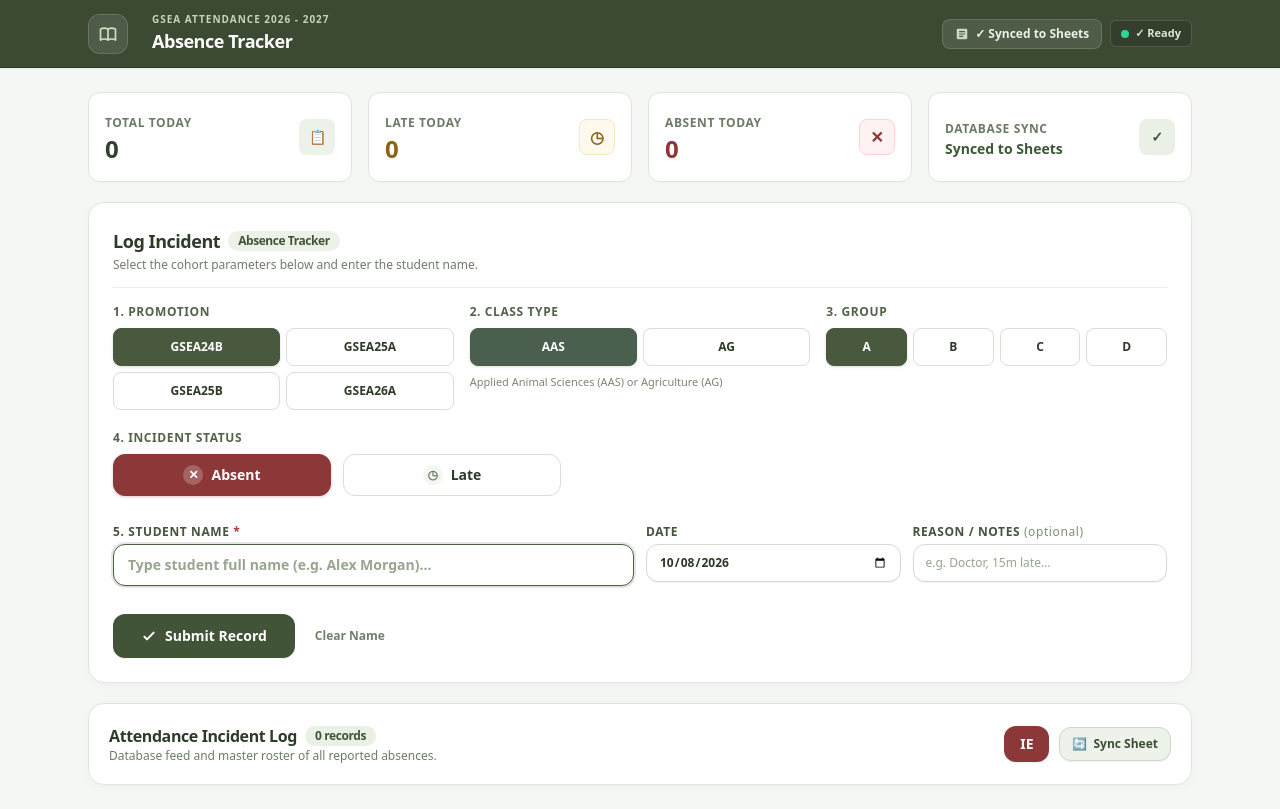
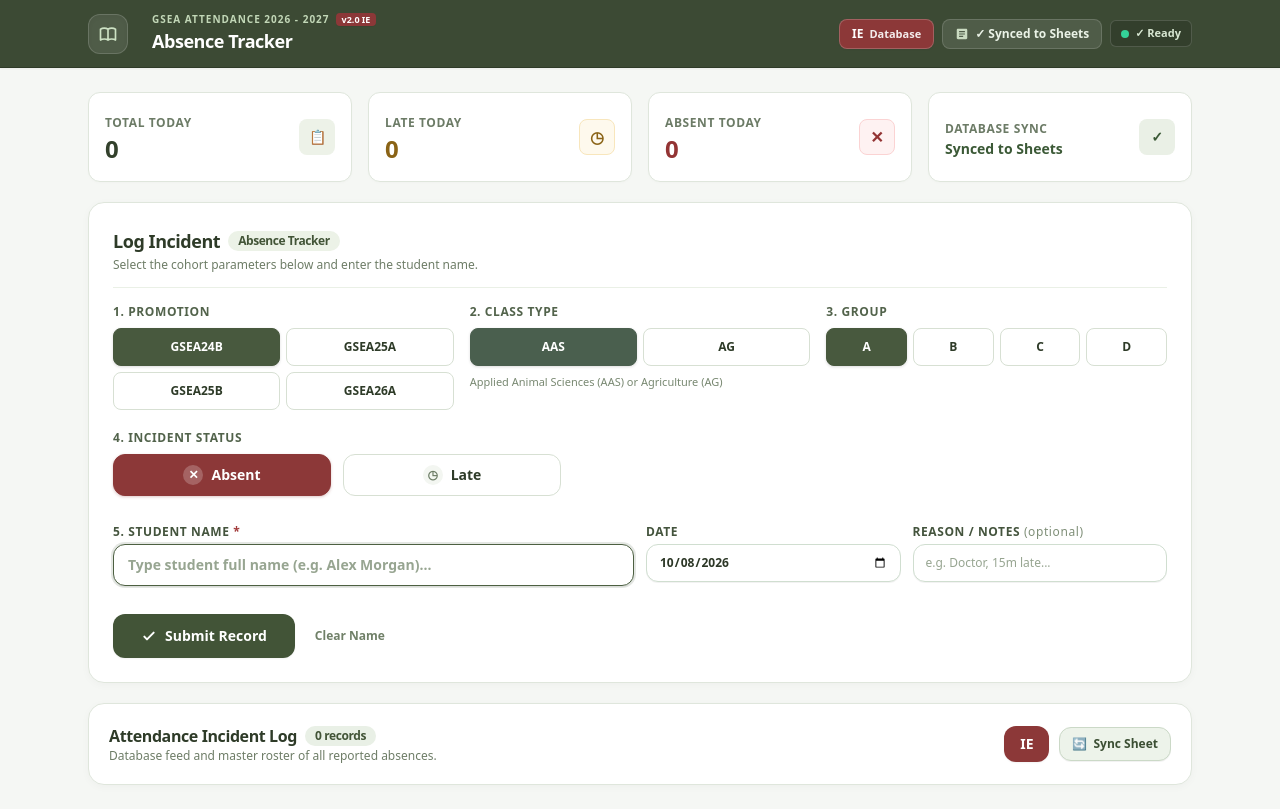
Before and after one commit to powerforcemotiondrive-pixel/gsea-attendance, a website: page index.html in a window 1280 px wide. Drawn offline with nearby package versions, Linux system fonts and the light colour scheme.

Commit message:
Commit message template

```diff
--- a/index.html
+++ b/index.html
@@ -3,6 +3,9 @@
 <head>
   <meta charset="UTF-8">
   <meta name="viewport" content="width=device-width, initial-scale=1.0">
+  <meta http-equiv="Cache-Control" content="no-cache, no-store, must-revalidate">
+  <meta http-equiv="Pragma" content="no-cache">
+  <meta http-equiv="Expires" content="0">
   <title>GSEA Attendance - Absence Tracker</title>
 
   <!-- Tailwind CSS Compiled via CLI (Processed for Safari compatibility) -->
@@ -167,9 +170,12 @@
           </svg>
         </div>
         <div>
-          <span class="block text-[10px] font-bold tracking-widest text-[#c2d7b7] uppercase">
-            GSEA ATTENDANCE 2026 - 2027
-          </span>
+          <div class="flex items-center gap-1.5">
+            <span class="block text-[10px] font-bold tracking-widest text-[#c2d7b7] uppercase">
+              GSEA ATTENDANCE 2026 - 2027
+            </span>
+            <span class="bg-[#8c3838] text-white text-[9px] font-bold px-1.5 py-0.2 rounded shadow-2xs">v2.0 IE</span>
+          </div>
           <h1 class="text-base sm:text-lg font-bold text-white tracking-tight leading-tight">
             Absence Tracker
           </h1>
@@ -178,6 +184,12 @@
 
       <!-- Header Action Controls -->
       <div class="flex items-center gap-2">
+        <!-- Prominent IE Header Button -->
+        <a href="ie.html" class="bg-[#8c3838] hover:bg-[#782f2f] text-white text-xs font-bold px-3 py-1.5 rounded-lg border border-white/20 flex items-center gap-1.5 transition-all no-underline shadow-xs" title="Open IE — All Reported Absences Database">
+          <span>IE</span>
+          <span class="hidden sm:inline font-semibold text-[11px] text-white/90">Database</span>
+        </a>
+
         <button id="btnOpenFormsModal" type="button" class="bg-white/10 hover:bg-white/15 active:bg-white/20 text-[#eaf2e6] text-xs font-semibold px-3 py-1.5 rounded-lg border border-white/15 flex items-center gap-1.5 transition-all cursor-pointer">
           <svg class="w-3.5 h-3.5 text-[#cadbc1]" viewBox="0 0 24 24" fill="currentColor">
             <path d="M19 3H5c-1.1 0-2 .9-2 2v14c0 1.1.9 2 2 2h14c1.1 0 2-.9 2-2V5c0-1.1-.9-2-2-2zm-5 14H7v-2h7v2zm3-4H7v-2h10v2zm0-4H7V7h10v2z"/>
```
Also changed, not shown: output.css.
